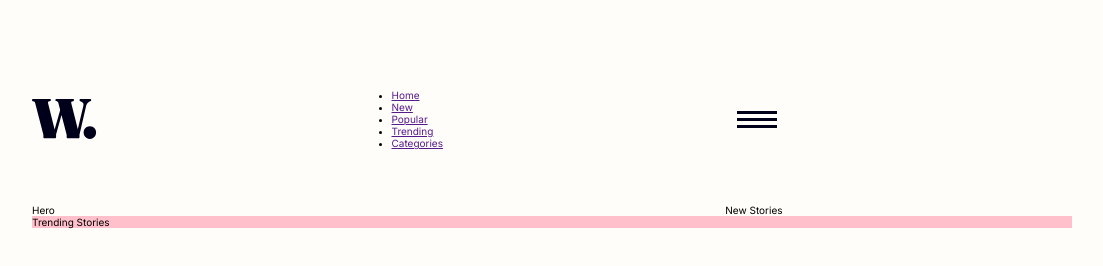
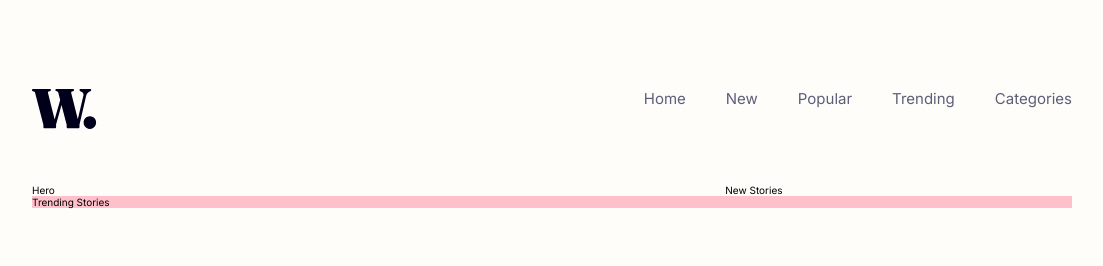
Before and after one commit to EdwardShanahan07/news-homepage, a plain HTML site: page index.html in a window 1536 px wide. Shown: the whole page, without its empty margins (216-1319 px from the left). Drawn offline with Linux system fonts and the light colour scheme.

Commit message:
Add response navbar

```diff
--- a/assets/css/style.css
+++ b/assets/css/style.css
@@ -72,10 +72,37 @@ body {
   width: 4.5rem;
 }
 
+.navbar__list {
+  background-color: var(--color-white);
+  padding: 14.4rem 0 0 2.4rem;
+  list-style: none;
+  transition: all 0.3s;
+  position: fixed;
+  top: 0;
+  right: 0;
+  width: 0%;
+  height: 100%;
+}
+
+.navbar__list.active {
+  width: 80%;
+}
+
+.navbar__item {
+  margin-bottom: 2.4rem;
+}
+
+.navbar__link {
+  color: var(--color-dark-blue);
+  text-decoration: none;
+  font-size: 1.8rem;
+}
+
 /* Menu Icon */
 
 .menu-icon {
   cursor: pointer;
+  z-index: 2;
 }
 
 .menu-icon__line {
@@ -105,6 +132,24 @@ body {
   transform: translateY(-8px) rotate(45deg);
 }
 
+/* Overlay */
+
+.overlay {
+  background-color: var(--color-dark-blue);
+  transition: all 0.3s;
+  opacity: 0.5;
+  position: fixed;
+  top: 0;
+  left: 0;
+  height: 0%;
+  width: 100%;
+  z-index: -1;
+}
+
+.overlay.active {
+  height: 100%;
+}
+
 @media (min-width: 1440px) {
   /* Layout */
   .wrapper {
@@ -128,4 +173,35 @@ body {
   .navbar__logo {
     width: 6.5rem;
   }
+
+  .navbar__list {
+    background-color: transparent;
+    padding: 0;
+    list-style: none;
+    transition: all 0.3s;
+    position: relative;
+    width: auto;
+    display: flex;
+    transition: none;
+  }
+
+  .navbar__item {
+    margin-bottom: 0;
+    margin-left: 4rem;
+  }
+
+  .navbar__link {
+    color: var(--color-dark-greyish-blue);
+    font-size: 1.5rem;
+  }
+
+  .navbar__link:hover {
+    color: var(--color-primary-red);
+  }
+
+  /* Menu Icon */
+
+  .menu-icon {
+    display: none;
+  }
 }
--- a/assets/js/index.js
+++ b/assets/js/index.js
@@ -1,4 +1,12 @@
-document.getElementById("menu-icon").addEventListener("click", () => {
+function toggleMenu() {
   const menuIcon = document.getElementById("menu-icon");
+  const menu = document.getElementById("menu");
+  const overlay = document.querySelector(".overlay");
+
   menuIcon.classList.toggle("active");
-});
+  menu.classList.toggle("active");
+  overlay.classList.toggle("active");
+}
+
+document.querySelector(".overlay").addEventListener("click", toggleMenu);
+document.getElementById("menu-icon").addEventListener("click", toggleMenu);
--- a/index.html
+++ b/index.html
@@ -17,13 +17,16 @@
       <nav class="navbar">
         <img src="./assets/images/logo.svg" class="navbar__logo" />
 
-        <ul class="navbar__list">
-          <li class="navbar__item"><a href="" class="navbar__link">Home</a></li>
-          <li class="navbar__item"><a href="" class="navbar__link">New</a></li>
+        <ul id="menu" class="navbar__list">
+          <li class="navbar__item">
+            <a href="" class="navbar__link">Home</a>
+          </li>
+          <li class="navbar__item">
+            <a href="" class="navbar__link">New</a>
+          </li>
           <li class="navbar__item">
             <a href="" class="navbar__link">Popular</a>
           </li>
-
           <li class="navbar__item">
             <a href="" class="navbar__link">Trending</a>
           </li>
```
